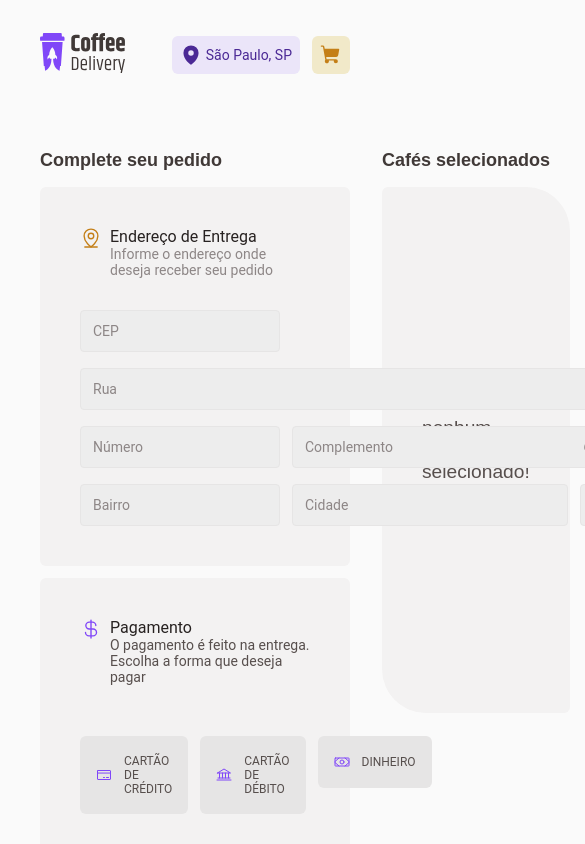
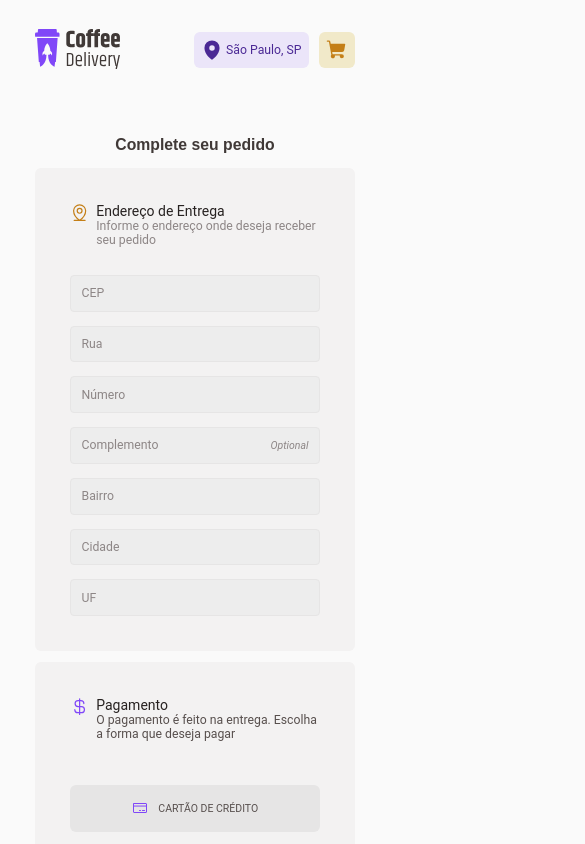
Before and after one commit to pedrOAlquimim/coffee-delivery, a React app: page /checkout in a window 390 px wide. Shown: the top 844 px of the page, 585 px wide, since content can reach past the window. Built offline with nearby package versions, Linux system fonts and the light colour scheme; the HTML template or start-up script is replaced by a standard one.

Commit message:
responsivity done

```diff
--- a/src/pages/Checkout/components/AddressForm/styles.ts
+++ b/src/pages/Checkout/components/AddressForm/styles.ts
@@ -9,6 +9,10 @@ export const FormContainer = styled.div`
   border-radius: 6px;
 
   background: ${(props) => props.theme["base-card"]};
+
+  @media (max-width: 768px) {
+    max-width: 100%;
+  }
 `
 
 export const FormHeader = styled.header`
@@ -58,4 +62,13 @@ export const FormTag = styled.div`
   .complement {
     grid-column: span 2;
   }
+
+  @media (max-width: 768px) {
+    display: flex;
+    flex-direction: column;
+
+    .cep {
+      max-width: 100%;
+    }
+  }
 `
--- a/src/pages/Checkout/components/CartCoffeeCard/styles.ts
+++ b/src/pages/Checkout/components/CartCoffeeCard/styles.ts
@@ -1,12 +1,16 @@
 import styled from "styled-components";
 
 export const CartCoffeeCardContainer = styled.div`
-  max-width: 28rem;
   display: flex;
   justify-content: space-between;
   padding-bottom: 1.5rem;
   margin-bottom: 1.5rem;
   border-bottom: 1px solid ${(props) => props.theme["base-button"]};
+
+  @media (max-width: 406px) {
+    flex-wrap: wrap;
+    gap: 1rem;
+  }
 `
 
 export const CartCoffeeCardOptions = styled.div`
--- a/src/pages/Checkout/components/PaymentButton/styles.ts
+++ b/src/pages/Checkout/components/PaymentButton/styles.ts
@@ -34,6 +34,10 @@ export const PaymentButtonContainer = styled.div`
   &:hover {
     background: ${(props) => props.theme["base-hover"]};
   }
+
+  @media (max-width: 768px) {
+    justify-content: center;
+  }
 `
 
 export const Icon = styled.span`
--- a/src/pages/Checkout/components/PaymentForm/styles.ts
+++ b/src/pages/Checkout/components/PaymentForm/styles.ts
@@ -6,6 +6,10 @@ export const PaymentFormContainer = styled.div`
   padding: 2.5rem;
   border-radius: 6px;
   background: ${(props) => props.theme["base-card"]};
+
+  @media (max-width: 768px) {
+    max-width: 100%;
+  }
 `
 
 export const PaymentFormHeader = styled.header`
@@ -39,6 +43,10 @@ export const PaymentFormButtons = styled.div`
   display: flex;
   gap: 0.75rem;
   margin-bottom: 1rem;
+
+  @media (max-width: 624px) {
+    flex-direction: column;
+  }
 `
 
 export const PaymentFormButtonsErrorMessage = styled.p`
--- a/src/pages/Checkout/components/SelectedCoffees/styles.ts
+++ b/src/pages/Checkout/components/SelectedCoffees/styles.ts
@@ -2,11 +2,19 @@ import styled from "styled-components";
 
 export const SelectedCoffeesContainer = styled.div`
   width: 100%;
-  max-width: 28rem;
   margin-top: 1rem;
   padding: 2.5rem;
   border-radius: 6px 44px 6px 44px;
   background-color: ${(props) => props.theme["base-card"]};
+
+  @media (max-width: 1279px) {
+    max-width: 40rem;
+  }
+
+  @media (max-width: 768px) {
+    max-width: 100%;
+  }
+
 `
 
 export const PriceContainer = styled.div`
--- a/src/pages/Checkout/styles.ts
+++ b/src/pages/Checkout/styles.ts
@@ -1,14 +1,25 @@
 import styled from "styled-components";
 
 export const FormCheckoutContainer = styled.form`
-  width: 100%;
   display: flex;
   gap: 2rem;
+  margin-bottom: 9.813rem;
+
+  @media (max-width: 1279px) {
+    flex-wrap: wrap;
+    gap: 0;
+  }
 `
 
 export const Container = styled.div`
   margin-top: 2.5rem;
   width: 100%;
+
+  @media (max-width: 1279px) {
+    display: flex;
+    flex-direction: column;
+    align-items: center;
+  }
 `
 
 export const Title = styled.h3`
--- a/src/pages/Home/style.ts
+++ b/src/pages/Home/style.ts
@@ -6,10 +6,15 @@ export const HomeContainer = styled.div`
 
 export const IntroContainer = styled.section`
   display: flex;
-  justify-content: center;
   gap: 3.5rem;
   margin-top: 5.75rem;
   margin-bottom: 5.75rem;
+
+  @media (max-width: 1170px) {
+    img {
+      display: none;
+    }
+  }
 `
 
 export const IntroDescriptionContainer = styled.div`
@@ -37,10 +42,14 @@ export const TitleContainer = styled.div`
 `
 
 export const InfoIntroItems = styled.div`
-  width: 100%;
   display: grid;
   grid-template-columns: 1fr 1fr;
   row-gap: 1.25rem;
+
+  @media (max-width: 768px) {
+    display: flex;
+    flex-direction: column;
+  }
 `
 
 export const CoffeeTitle = styled.h2`
@@ -55,6 +64,11 @@ export const CoffeeTitle = styled.h2`
 export const CoffeeList = styled.div`
   width: 100%;
   display: flex;
+  justify-content: center;
   flex-wrap: wrap;
   gap: 2rem;
+
+  @media (max-width: 1279px) {
+    align-items: center;
+  }
 `
--- a/src/styles/global.ts
+++ b/src/styles/global.ts
@@ -18,4 +18,10 @@ export const GlobalStyles = createGlobalStyle`
     font-weight: 400;
     font-size: 1rem;
   }
+
+  @media (max-width: 768px) {
+    html {
+      font-size: 87.5%;
+    }
+  }
 `
```
